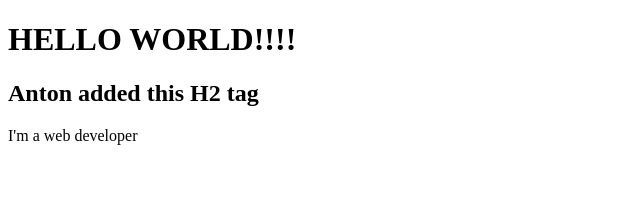
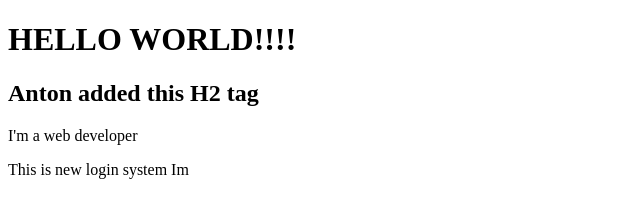
Before and after one commit to MineRach71/Portfolio, a plain HTML site: page index.html in a window 1280 px wide. Shown: the whole page, without its empty margins (0-640 px from the left). Drawn offline with Linux system fonts and the light colour scheme.

Commit message:
this is login branch

```diff
--- a/index.html
+++ b/index.html
@@ -10,5 +10,6 @@
     <h2>Anton added this H2 tag</h2>
 
     <p>I'm a web developer</p>
+    <p>This is new login system Im</p>
 </body>
 </html>
```
